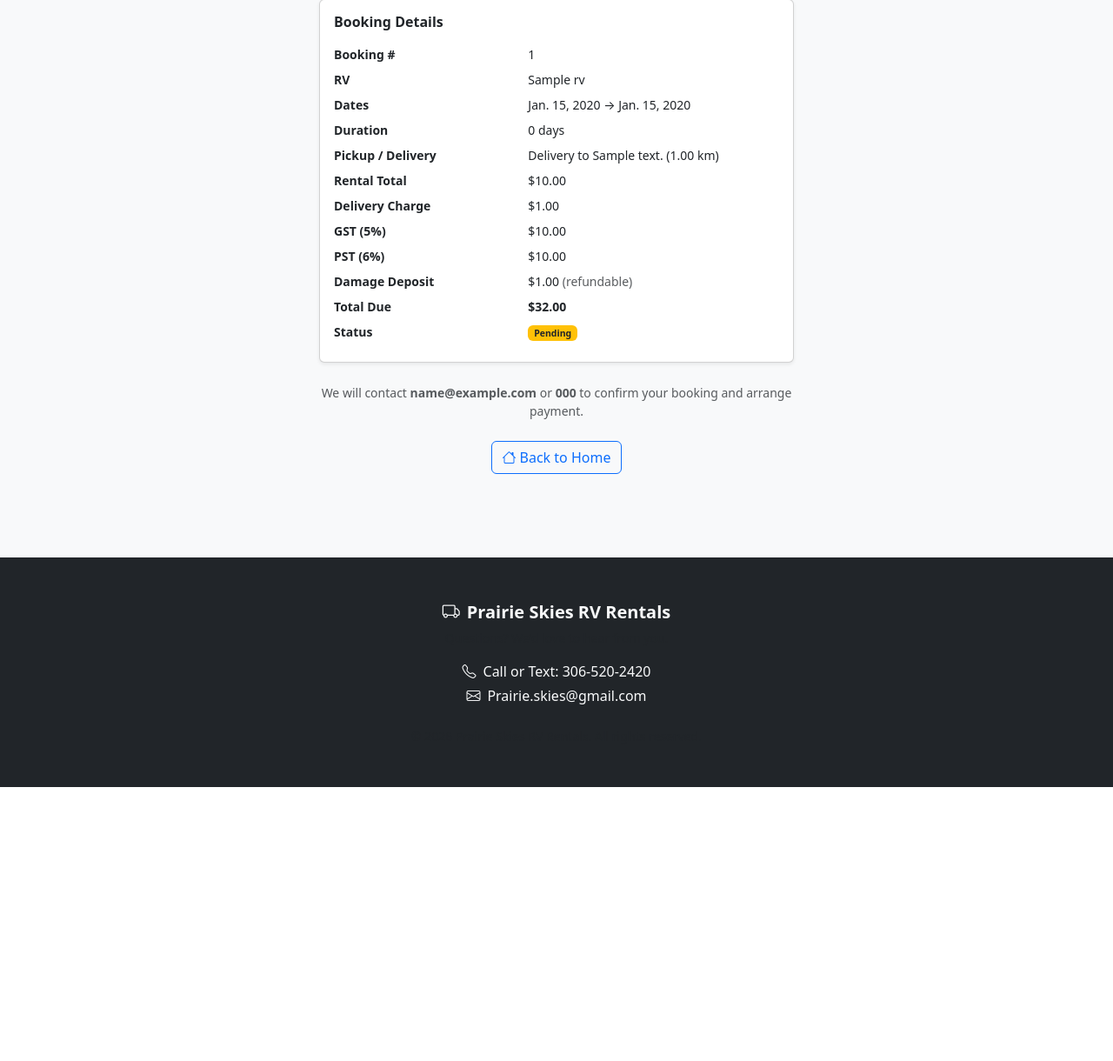
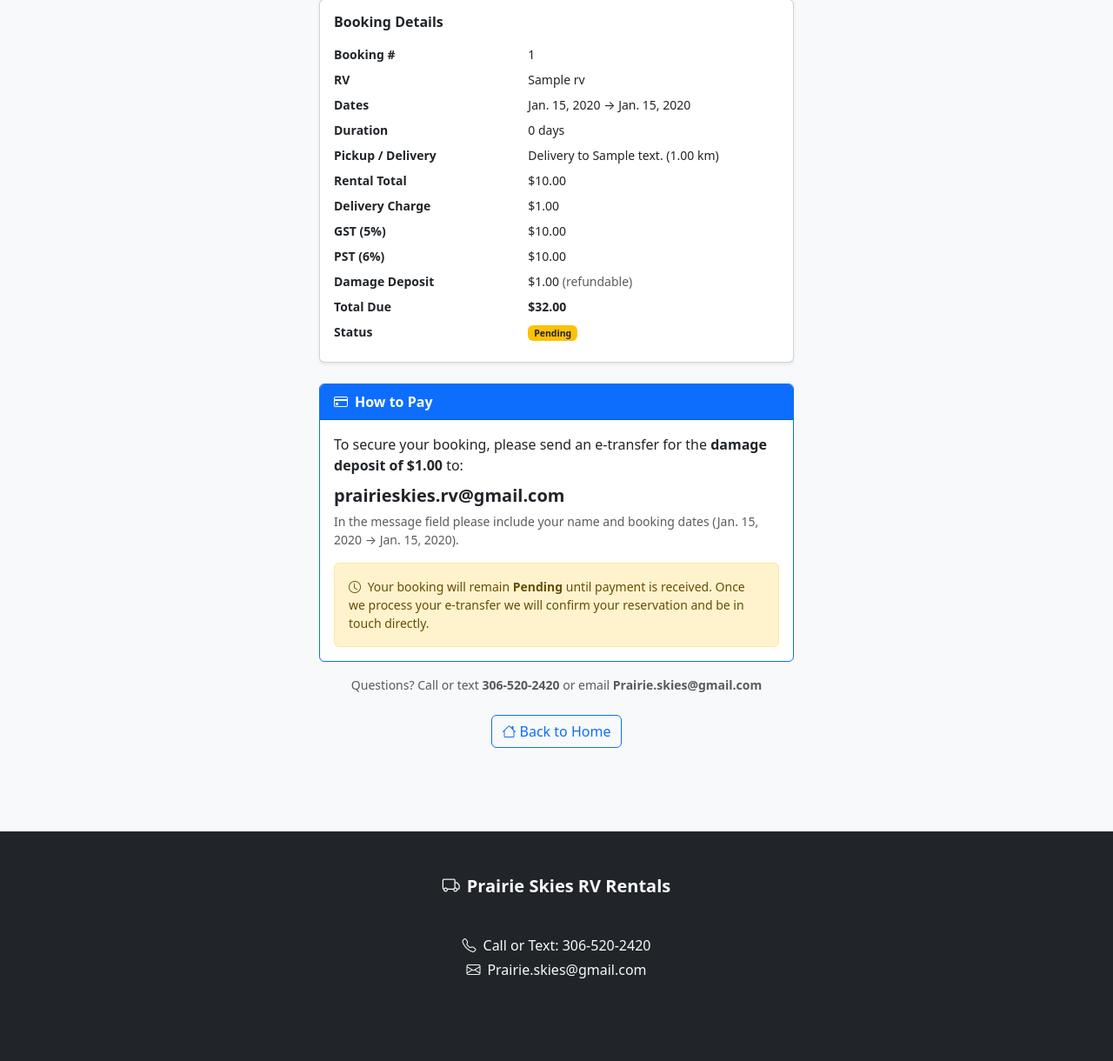
Before and after one commit to jamie7355/rv-rental, a Django app: page /booking/1/confirmed/ in a window 1280 px wide. Shown: the part 383-1603 px from the top of the page at 87% size. Before the commit the page ends 1288 px from the top, so only its background shows below. Run offline with Django 5.2, Linux system fonts and the light colour scheme; tables that the repository leaves empty hold one stand-in row (values such as "Sample post").

Commit message:
Add e-transfer payment instructions to booking confirmation page

```diff
--- a/rentals/templates/rentals/customer/booking_confirmed.html
+++ b/rentals/templates/rentals/customer/booking_confirmed.html
@@ -63,7 +63,24 @@
       </div>
     </div>
 
-    <p class="text-muted small">We will contact <strong>{{ booking.customer.email }}</strong> or <strong>{{ booking.customer.phone }}</strong> to confirm your booking and arrange payment.</p>
+    <!-- Payment instructions -->
+    <div class="card border-primary mt-4 text-start">
+      <div class="card-header bg-primary text-white">
+        <strong><i class="bi bi-credit-card me-2"></i>How to Pay</strong>
+      </div>
+      <div class="card-body">
+        <p class="mb-2">To secure your booking, please send an e-transfer for the <strong>damage deposit of ${{ booking.damage_deposit }}</strong> to:</p>
+        <p class="fs-5 fw-bold mb-1">prairieskies.rv@gmail.com</p>
+        <p class="text-muted small mb-3">In the message field please include your name and booking dates ({{ booking.start_date }} → {{ booking.end_date }}).</p>
+        <div class="alert alert-warning mb-0 small">
+          <i class="bi bi-clock me-1"></i>
+          Your booking will remain <strong>Pending</strong> until payment is received.
+          Once we process your e-transfer we will confirm your reservation and be in touch directly.
+        </div>
+      </div>
+    </div>
+
+    <p class="text-muted small mt-3">Questions? Call or text <strong>306-520-2420</strong> or email <strong>Prairie.skies@gmail.com</strong></p>
 
     <a href="{% url 'home' %}" class="btn btn-outline-primary mt-2">
       <i class="bi bi-house me-1"></i>Back to Home
```
